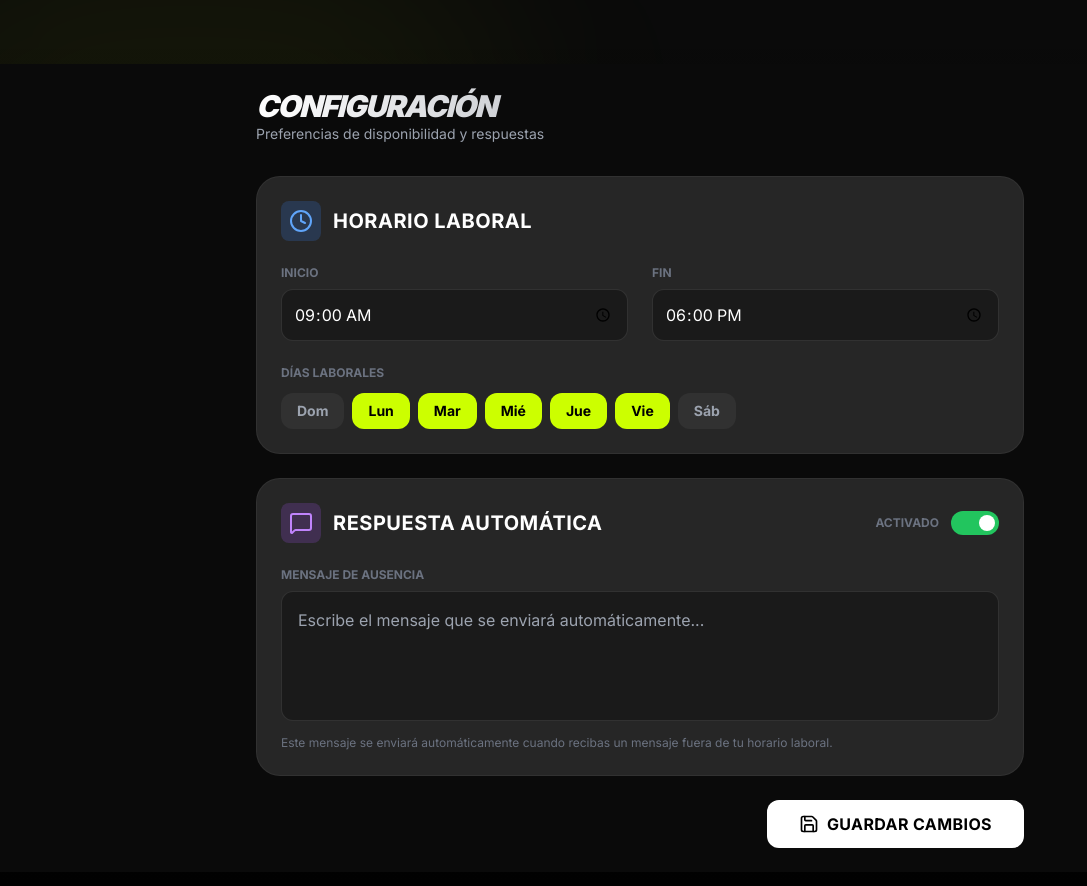
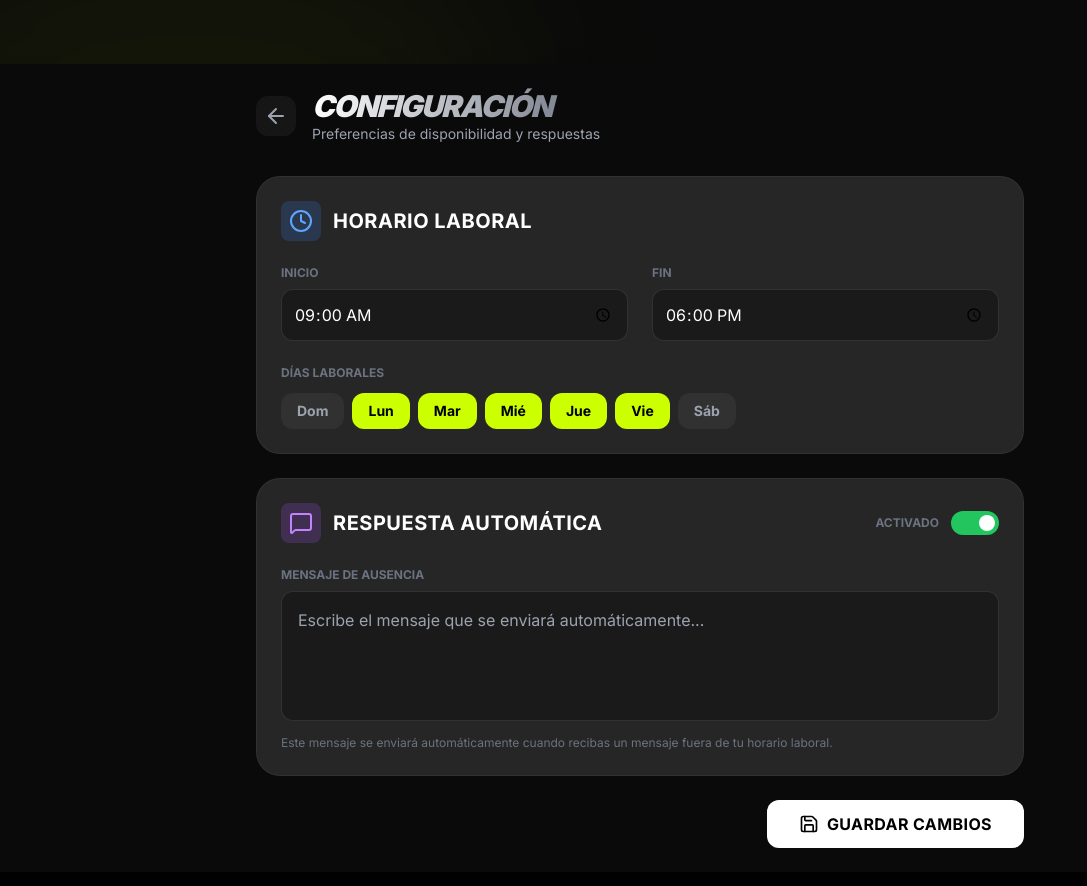
Before and after one commit to kyruodioso/condominio-os, a Next.js app: page /admin/configuracion in a window 1280 px wide. Shown: the top 886 px of the page, without its empty margins (0-1087 px from the left). Built offline with nearby package versions, Linux system fonts and the light colour scheme; no server answers.

Commit message:
Feat: Add back buttons to Admin Messages and Settings pages

```diff
--- a/src/app/admin/configuracion/page.tsx
+++ b/src/app/admin/configuracion/page.tsx
@@ -1,8 +1,9 @@
 'use client';
 
 import { useState, useEffect } from 'react';
-import { Save, Loader2, Clock, MessageSquare } from 'lucide-react';
+import { Save, Loader2, Clock, MessageSquare, ArrowLeft } from 'lucide-react';
 import clsx from 'clsx';
+import Link from 'next/link';
 
 export default function AdminSettingsPage() {
     const [loading, setLoading] = useState(true);
@@ -63,11 +64,16 @@ export default function AdminSettingsPage() {
     return (
         <div className="min-h-screen bg-[#0a0a0a] text-white p-6">
             <div className="max-w-3xl mx-auto">
-                <header className="mb-8">
-                    <h1 className="text-3xl font-black italic uppercase tracking-tighter bg-clip-text text-transparent bg-gradient-to-r from-white to-gray-500">
-                        Configuración
-                    </h1>
-                    <p className="text-gray-400 text-sm">Preferencias de disponibilidad y respuestas</p>
+                <header className="mb-8 flex items-center gap-4">
+                    <Link href="/admin" className="p-2 bg-white/5 hover:bg-white/10 rounded-xl transition-colors text-gray-400 hover:text-white">
+                        <ArrowLeft size={24} />
+                    </Link>
+                    <div>
+                        <h1 className="text-3xl font-black italic uppercase tracking-tighter bg-clip-text text-transparent bg-gradient-to-r from-white to-gray-500">
+                            Configuración
+                        </h1>
+                        <p className="text-gray-400 text-sm">Preferencias de disponibilidad y respuestas</p>
+                    </div>
                 </header>
 
                 <div className="space-y-6">
--- a/src/app/admin/mensajes/page.tsx
+++ b/src/app/admin/mensajes/page.tsx
@@ -1,6 +1,8 @@
 import { auth } from '@/auth';
 import { redirect } from 'next/navigation';
 import AdminChatLayout from '@/components/admin/AdminChatLayout';
+import Link from 'next/link';
+import { ArrowLeft } from 'lucide-react';
 
 export default async function AdminMessagesPage() {
     const session = await auth();
@@ -12,11 +14,16 @@ export default async function AdminMessagesPage() {
     return (
         <div className="min-h-screen bg-[#0a0a0a] text-white p-6">
             <div className="max-w-7xl mx-auto">
-                <header className="mb-8">
-                    <h1 className="text-3xl font-black italic uppercase tracking-tighter bg-clip-text text-transparent bg-gradient-to-r from-white to-gray-500">
-                        Centro de Mensajes
-                    </h1>
-                    <p className="text-gray-400 text-sm">Comunicación directa con residentes</p>
+                <header className="mb-8 flex items-center gap-4">
+                    <Link href="/admin" className="p-2 bg-white/5 hover:bg-white/10 rounded-xl transition-colors text-gray-400 hover:text-white">
+                        <ArrowLeft size={24} />
+                    </Link>
+                    <div>
+                        <h1 className="text-3xl font-black italic uppercase tracking-tighter bg-clip-text text-transparent bg-gradient-to-r from-white to-gray-500">
+                            Centro de Mensajes
+                        </h1>
+                        <p className="text-gray-400 text-sm">Comunicación directa con residentes</p>
+                    </div>
                 </header>
 
                 <AdminChatLayout />
```
